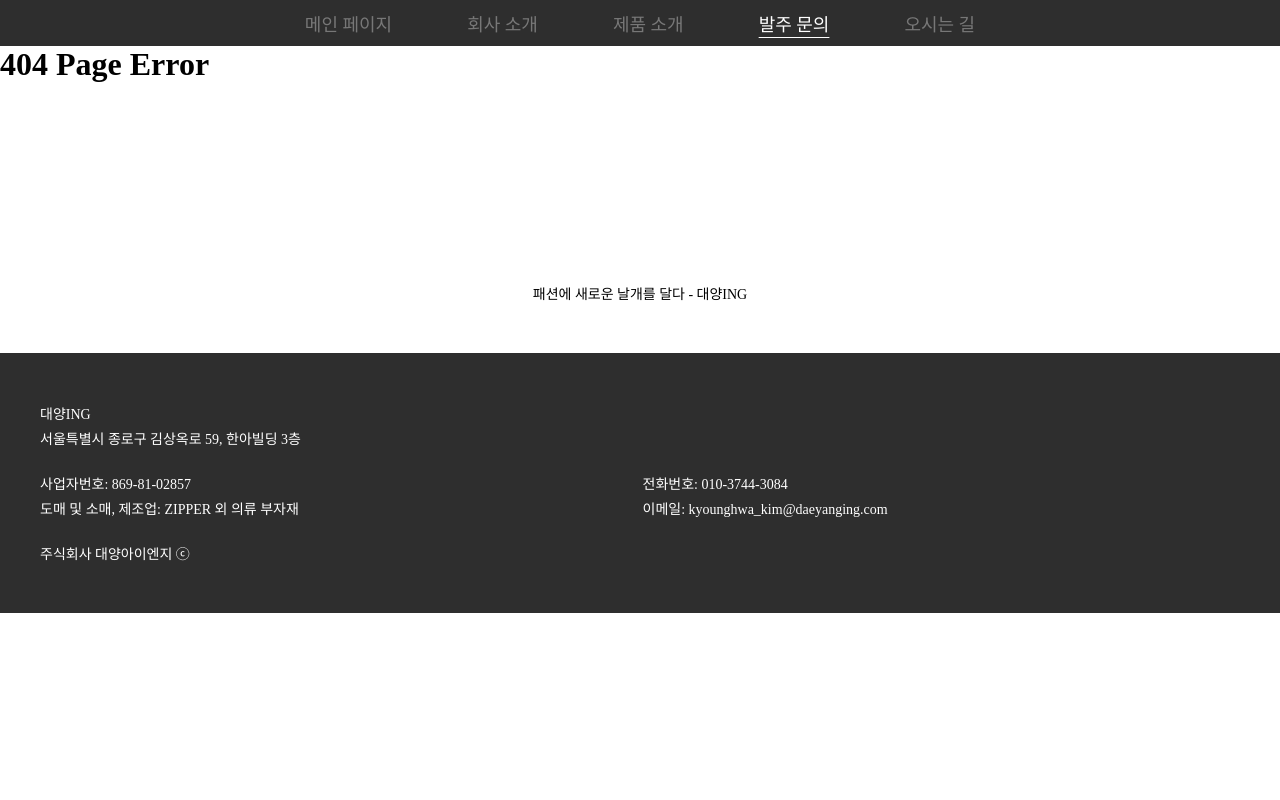
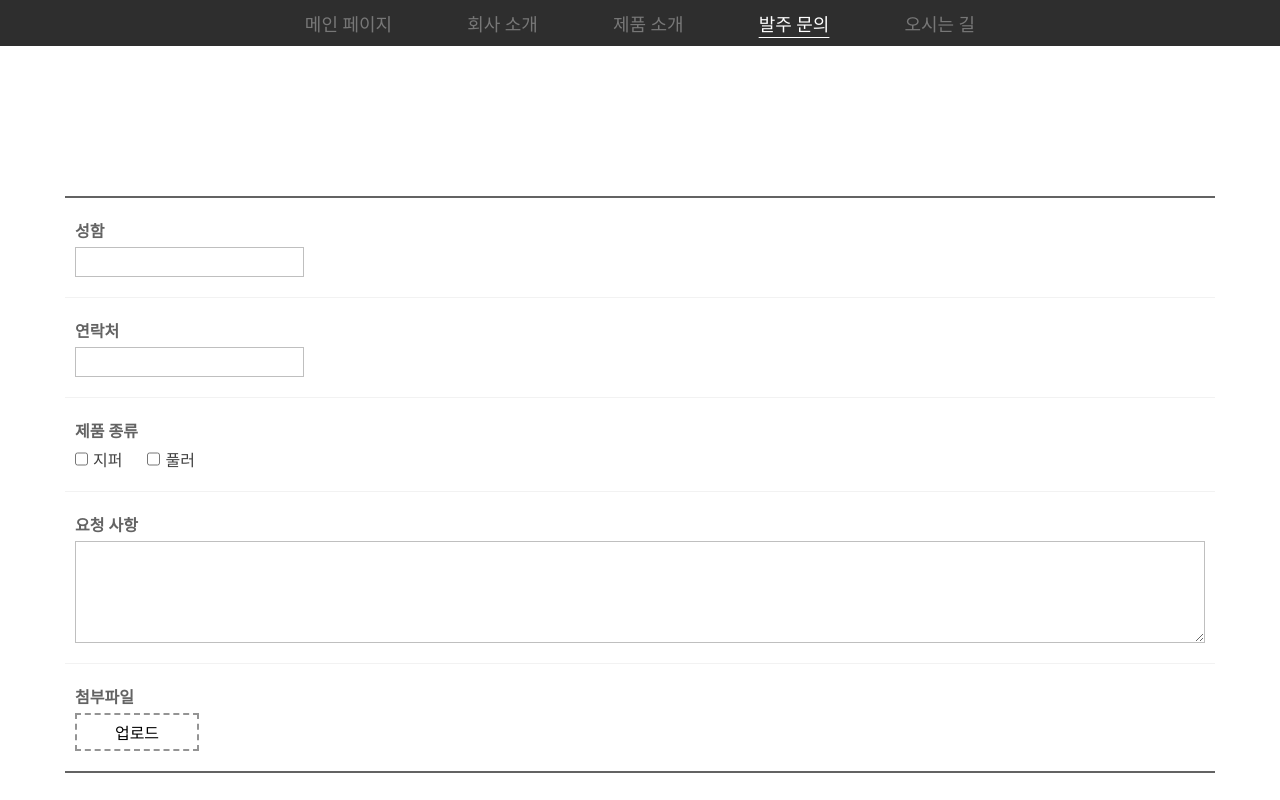
Before and after one commit to gnemek20/DaeyangING, a Next.js app: page /request in a window 1280 px wide. Before the commit this address had no page. Shown: the top 800 px of the page. Built offline with nearby package versions, Linux system fonts and the light colour scheme; a web font is replaced by a local one.

Commit message:
문의 페이지 추가, 헤더 selected 로직 변경, 이 외의 디자인 수정

```diff
--- a/components/header.tsx
+++ b/components/header.tsx
@@ -1,5 +1,6 @@
 import styles from "@/styles/Header.module.css";
 import Image from "next/image";
+import { usePathname } from "next/navigation";
 import { useRouter } from "next/router";
 import { useEffect, useRef, useState } from "react";
 
@@ -26,6 +27,8 @@ const Header = () => {
 
   type pathNames = '/' | '/company' | '/product' | '/request' | '/guide';
   const [path, setPath] = useState<pathNames>();
+
+  const pathName = usePathname();
 
   const useScrollHandler = () => {
     const scrollRef = useRef<() => void>(null);
@@ -71,7 +74,7 @@ const Header = () => {
           const targetTag = ((event as PointerEvent).target as HTMLElement).tagName;
 
           if (targetClass.includes('Header')) return;
-          else if (['TD'].includes(targetTag)) return;
+          else if (['TD', 'INPUT', 'TEXTAREA'].join().includes(targetTag)) return;
 
           if (!timerRef.current) {
             timerRef.current = setTimeout(() => {
@@ -97,9 +100,11 @@ const Header = () => {
   }
 
   useEffect(() => {
-    const path = window.location.pathname as pathNames;
+    const path = pathName as pathNames;
     setPath(path);
+  }, [pathName]);
 
+  useEffect(() => {
     scrollHandler();
     document.addEventListener('scroll', scrollHandler);
     document.addEventListener('click', toggleHandler);
@@ -125,7 +130,7 @@ const Header = () => {
           <p className={`${styles.onlyPc}`}>제품 소개</p>
           <Image className={`${styles.onlyMobile}`} src={zipperIcon.src} alt="" />
         </div>
-        <div className={`${path === '/request' && styles.selected}`} onClick={() => routerPush('/')}>
+        <div className={`${path === '/request' && styles.selected}`} onClick={() => routerPush('/request')}>
           <p className={`${styles.onlyPc}`}>발주 문의</p>
           <Image className={`${styles.onlyMobile}`} src={adviceIcon.src} alt="" />
         </div>
--- /dev/null
+++ b/pages/request.tsx
@@ -0,0 +1,58 @@
+import styles from "@/styles/Request.module.css";
+
+const Request = () => {
+  return (
+    <>
+      <div className={`${styles.survey}`}>
+        <div>
+          <table>
+            <tbody>
+              <tr className={`${styles.item}`}>
+                <th>성함</th>
+                <td>
+                  <input type="text" spellCheck={false} />
+                </td>
+              </tr>
+              <tr className={`${styles.item}`}>
+                <th>연락처</th>
+                <td>
+                  <input type="text" spellCheck={false} />
+                </td>
+              </tr>
+              <tr className={`${styles.item}`}>
+                <th>제품 종류</th>
+                <td>
+                  <label className={`${styles.checkbox}`} htmlFor="zipper">
+                    <input type="checkbox" id="zipper" />
+                    <p>지퍼</p>
+                  </label>
+                  <label className={`${styles.checkbox}`} htmlFor="puller">
+                    <input type="checkbox" id="puller" />
+                    <p>풀러</p>
+                  </label>
+                </td>
+              </tr>
+              <tr className={`${styles.item}`}>
+                <th>요청 사항</th>
+                <td>
+                  <textarea rows={5} spellCheck={false} />
+                </td>
+              </tr>
+              <tr className={`${styles.item}`}>
+                <th>첨부파일</th>
+                <td>
+                  <div className={`${styles.file}`}>
+                    <input id="file" type="file" />
+                    <label htmlFor="file">업로드</label>
+                  </div>
+                </td>
+              </tr>
+            </tbody>
+          </table>
+        </div>
+      </div>
+    </>
+  );
+}
+
+export default Request;
--- a/styles/Footer.module.css
+++ b/styles/Footer.module.css
@@ -48,10 +48,9 @@
   .footer {
     padding: 25px 10px;
     padding-bottom: calc(50px + 25px);
-    gap: 20px;
   }
   .footer > div:nth-child(2) {
     flex-direction: column;
-    gap: 20px;
+    gap: 15px;
   }
 }
--- a/styles/Landing.module.css
+++ b/styles/Landing.module.css
@@ -69,6 +69,10 @@
     padding: 0px 10px;
   }
 
+  .inspiringSights {
+    max-width: calc(100% - 15px);
+  }
+
   .comeDownImages {
     height: 350px;
   }
--- /dev/null
+++ b/styles/Request.module.css
@@ -0,0 +1,90 @@
+.survey {
+  margin: auto;
+  margin-top: 150px;
+  max-width: 1200px;
+  display: flex;
+  justify-content: center;
+}
+.survey > div {
+  width: calc(100% - 50px);
+  border-top: 2px solid #636363;
+  border-bottom: 2px solid #636363;
+}
+.survey table {
+  width: 100%;
+  border-collapse: collapse;
+}
+
+.item {
+  border: 1px solid rgba(0, 0, 0, 0.05);
+  border-left: none;
+  border-right: none;
+}
+.item:nth-child(1) {
+  border-top: none;
+}
+.item:nth-last-child(1) {
+  border-bottom: none;
+}
+.item th {
+  display: flex;
+  width: 150px;
+  color: #636363;
+  padding: 20px 10px;
+  padding-bottom: 0px;
+}
+.item td {
+  padding: 20px 10px;
+  padding-top: 5px;
+  display: flex;
+  gap: 25px;
+}
+.item input {
+  padding: 5px 10px;
+  border: 1px solid rgba(0, 0, 0, 0.25);
+  font-size: 16px;
+  color: #424242;
+  outline: none;
+}
+.item textarea {
+  resize: vertical;
+  width: 100%;
+  padding: 5px;
+  border: 1px solid rgba(0, 0, 0, 0.25);
+  font-size: 16px;
+  color: #424242;
+  outline: none;
+}
+
+.checkbox {
+  display: flex;
+  gap: 5px;
+}
+.checkbox p {
+  color: #424242;
+  user-select: none;
+}
+
+.file {
+  display: flex;
+}
+.file > input {
+  display: none;
+}
+.file > label {
+  cursor: pointer;
+  width: 100px;
+  padding: 5px 10px;
+  border: 2px dashed #949494;
+  text-align: center;
+}
+
+@media screen and (max-width: 768px) {
+  .survey {
+    margin-top: 10svh;
+    padding: 0px 10px;
+  }
+  .survey > div {
+    width: 100%;
+  }
+}
```
Also changed, not shown: styles/Guide.module.css (+18 -5 lines).
